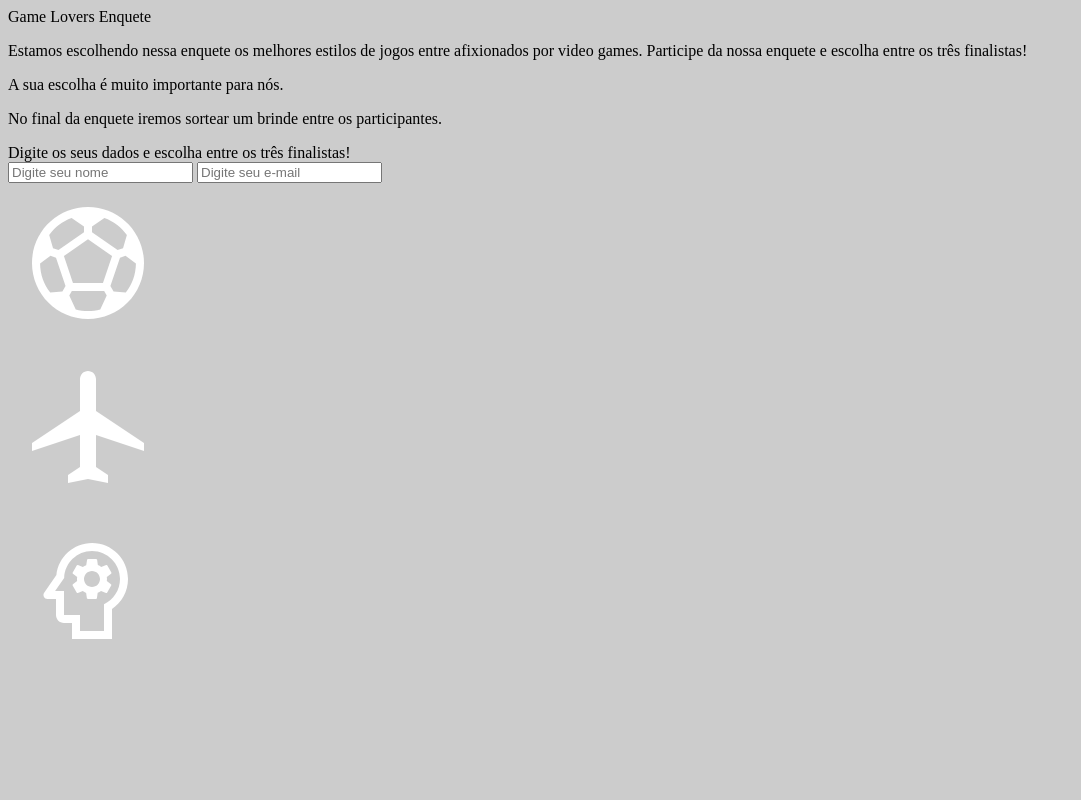
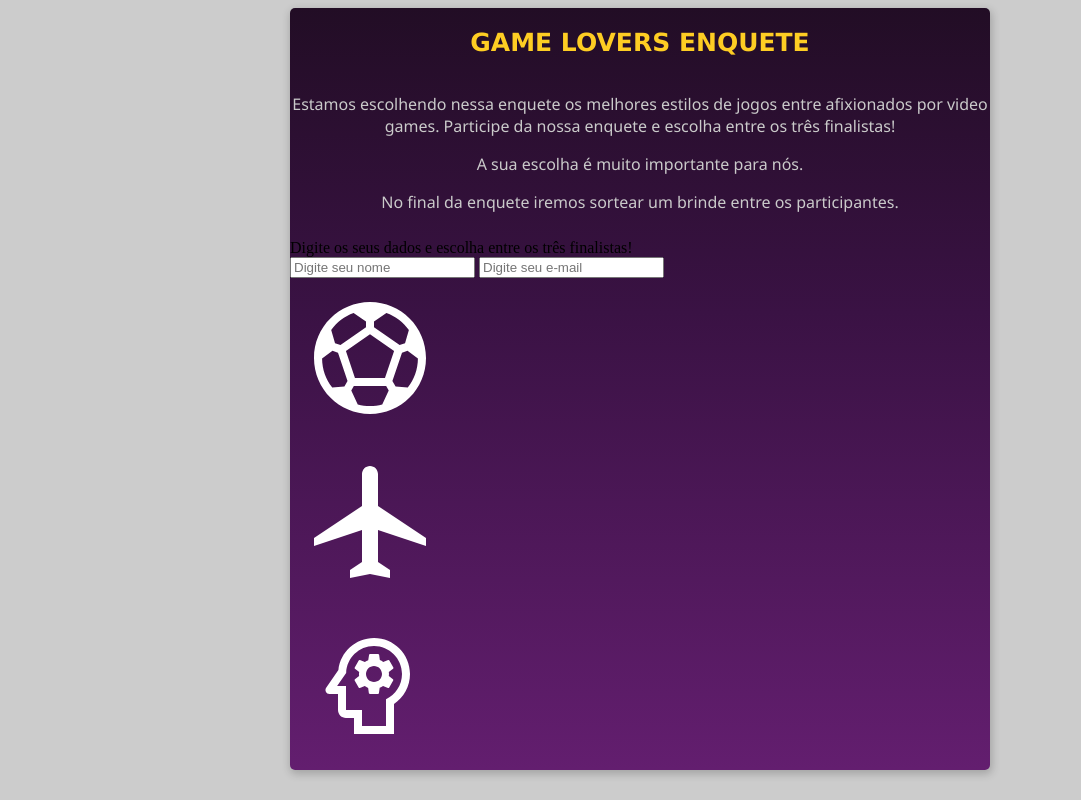
Before and after one commit to pedrooluucas/gamelovers-enquente, a plain HTML site: page index.html in a window 1280 px wide. Shown: the whole page, without its empty margins (0-1081 px from the left). Drawn offline with Linux system fonts and the light colour scheme.

Commit message:
closes Style Header Fixes #10

```diff
--- a/css/style.css
+++ b/css/style.css
@@ -1,3 +1,29 @@
 body {
     background-color: #CCCCCC;
 }
+
+.container {
+    width: 700px;
+    margin: auto;
+    border-radius: 5px;
+    box-shadow: 1px 3px 8px 1px rgba(0, 0, 0, 0.2);
+    background-color: #220D25;
+    background: linear-gradient(to bottom, #220D25 0%, #3a1244 40%,  #631E6F 100%);
+
+}
+
+.header-title {
+    font-family:'Lucida Sans', 'Lucida Sans Regular', 'Lucida Grande', 'Lucida Sans Unicode', Geneva, Verdana, sans-serif;
+    font-size: 25px;
+    font-weight: bolder;
+    color: #FECD23;
+    text-align: center;
+    padding: 20px 0;
+}
+
+.header-subtitle {
+    font-family: 'Segoe UI', Tahoma, Geneva, Verdana, sans-serif;
+    color: #cacaca;
+    text-align: center;
+    padding-bottom: 10px;
+}
--- a/index.html
+++ b/index.html
@@ -10,7 +10,7 @@
     <div class="container">
         <div class="flex-container">
             <div class="header-title">
-                Game Lovers Enquete
+                GAME LOVERS ENQUETE
             </div>
             <div class="header-subtitle">
                 <p>Estamos escolhendo nessa enquete os melhores estilos de jogos entre afixionados por
```
